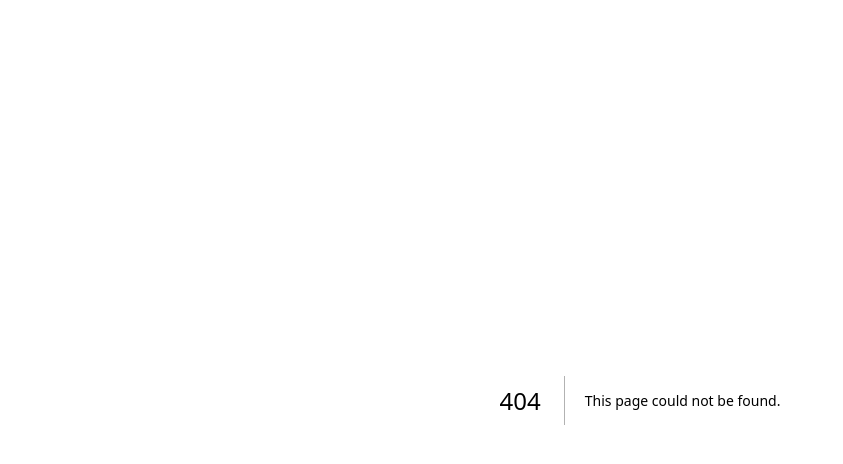
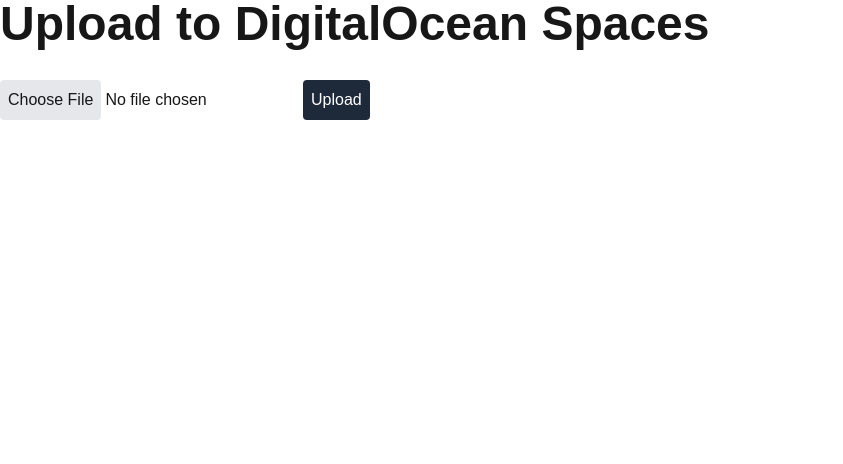
Before and after one commit to FearlessLugia/mapfolio, a Next.js app: page /upload in a window 1280 px wide. Before the commit this address had no page. Shown: the top 464 px of the page, without its empty margins (0-843 px from the left). Built offline with nearby package versions, Linux system fonts and the light colour scheme.

Commit message:
feat: add DigitalOcean

```diff
--- a/package.json
+++ b/package.json
@@ -9,6 +9,7 @@
     "lint": "next lint"
   },
   "dependencies": {
+    "@aws-sdk/client-s3": "^3.782.0",
     "@prisma/client": "^6.5.0",
     "next": "15.2.4",
     "react": "^19.0.0",
--- /dev/null
+++ b/src/app/api/upload/route.ts
@@ -0,0 +1,51 @@
+import { S3Client, PutObjectCommand } from '@aws-sdk/client-s3'
+import { NextRequest, NextResponse } from 'next/server'
+
+const s3Client = new S3Client({
+  endpoint: process.env.SPACES_ENDPOINT, // https://nyc3.digitaloceanspaces.com
+  region: process.env.SPACES_REGION, // nyc3
+  credentials: {
+    accessKeyId: process.env.SPACES_KEY!,
+    secretAccessKey: process.env.SPACES_SECRET!
+  }
+})
+
+export async function POST(req: NextRequest) {
+  const contentType = req.headers.get('content-type')
+  if (!contentType || !contentType.includes('multipart/form-data')) {
+    return NextResponse.json(
+      { error: 'Invalid content type' },
+      { status: 400 }
+    )
+  }
+
+  try {
+    const formData = await req.formData()
+    const file = formData.get('file') as File | null
+
+    if (!file) {
+      return NextResponse.json({ error: 'No file uploaded' }, { status: 400 })
+    }
+
+    const fileBuffer = Buffer.from(await file.arrayBuffer())
+    const key = `uploads/${Date.now()}-${file.name}`
+
+    const command = new PutObjectCommand({
+      Bucket: process.env.SPACES_BUCKET, // next-app-files
+      Key: key,
+      Body: fileBuffer,
+      ACL: 'public-read',
+      ContentType: file.type || 'application/octet-stream'
+    })
+
+    await s3Client.send(command)
+    const url = `https://${process.env.SPACES_BUCKET}.${process.env.SPACES_REGION}.digitaloceanspaces.com/${key}`
+    return NextResponse.json({ url }, { status: 200 })
+  } catch (error) {
+    console.error('Upload error:', error)
+    return NextResponse.json(
+      { error: 'Failed to upload file' },
+      { status: 500 }
+    )
+  }
+}
--- /dev/null
+++ b/src/app/upload/page.tsx
@@ -0,0 +1,71 @@
+"use client";
+
+import { useState } from "react";
+
+export default function UploadPage() {
+  const [file, setFile] = useState<File | null>(null);
+  const [url, setUrl] = useState<string | null>(null);
+  const [error, setError] = useState<string | null>(null);
+
+  const handleSubmit = async (e: React.FormEvent) => {
+    e.preventDefault();
+    if (!file) {
+      setError("Please select a file");
+      return;
+    }
+
+    const formData = new FormData();
+    formData.append("file", file);
+
+    try {
+      const res = await fetch("/api/upload", {
+        method: "POST",
+        body: formData,
+      });
+
+      if (!res.ok) {
+        throw new Error("Upload failed");
+      }
+
+      const data = await res.json();
+      setUrl(data.url);
+      setError(null);
+    } catch (err) {
+      setError("Failed to upload file");
+      console.error(err);
+    }
+  };
+
+  return (
+    <>
+      <h1 className="text-5xl font-bold mb-8">Upload to DigitalOcean Spaces</h1>
+      <form onSubmit={handleSubmit} className="space-y-4">
+        <input
+          type="file"
+          onChange={(e) => setFile(e.target.files?.[0] || null)}
+          className="file:p-2 file:rounded file:border-0 file:bg-gray-200"
+        />
+        <button
+          type="submit"
+          className="p-2 bg-gray-800 text-white rounded hover:bg-gray-500"
+        >
+          Upload
+        </button>
+      </form>
+      {error && <p className="text-red-600">{error}</p>}
+      {url && (
+        <p>
+          File uploaded:{" "}
+          <a
+            href={url}
+            target="_blank"
+            rel="noopener noreferrer"
+            className="text-blue-600 hover:underline"
+          >
+            {url}
+          </a>
+        </p>
+      )}
+    </>
+  );
+}
```
Also changed, not shown: 1 other file (tests, documents, lock files or other folders).
